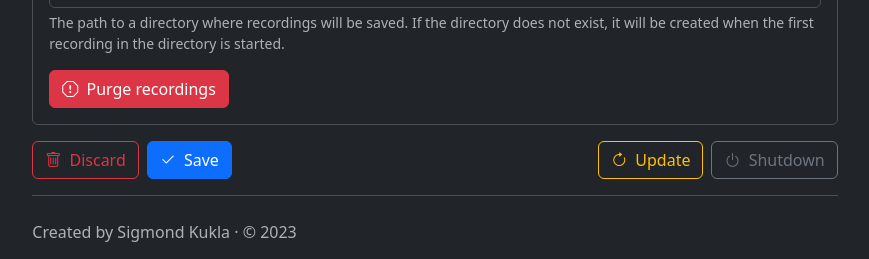
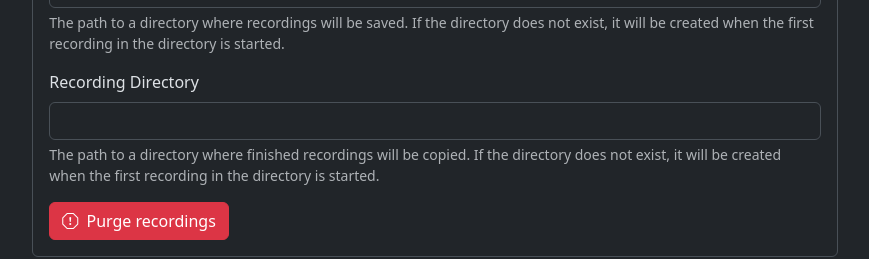
Before and after one commit to PicoPlanetDev/whiteboard-recorder, a Vue app in the folder frontend/: page /settings in a window 1280 px wide. Shown: the part 840-1099 px from the top of the page, without its empty margins (205-1074 px from the left). Built offline with nearby package versions, Linux system fonts and the light colour scheme; no server answers.

Commit message:
Test recording directory copy

```diff
--- a/frontend/src/components/SettingsForm.vue
+++ b/frontend/src/components/SettingsForm.vue
@@ -86,10 +86,21 @@ import Alert from './Alert.vue';
             <!-- Recording directory input -->
             <div class="mb-3">
                 <label for="recordingDirectoryInput" class="form-label">Recording Directory</label>
-                <input type="text" id="jrecordingDirectoryInput" class="form-control"
+                <input type="text" id="recordingDirectoryInput" class="form-control"
                     aria-describedby="recordingDirectoryHelpBlock" v-model="files.recordingDirectory">
                 <div id="recordingDirectoryHelpBlock" class="form-text">
                     The path to a directory where recordings will be saved. If the directory does not exist, it will be
+                    created when the first recording in the directory is started.
+                </div>
+            </div>
+            <!-- Copy directory input -->
+            <div class="mb-3">
+                <label for="recordingCopyDirectoryInput" class="form-label">Recording Directory</label>
+                <input type="text" id="jrecordingCopyDirectoryInput" class="form-control"
+                    aria-describedby="recordingCopyDirectoryHelpBlock" v-model="files.recordingCopyDirectory">
+                <div id="recordingCopyDirectoryHelpBlock" class="form-text">
+                    The path to a directory where finished recordings will be copied. If the directory does not exist, it
+                    will be
                     created when the first recording in the directory is started.
                 </div>
             </div>
@@ -357,6 +368,7 @@ export default {
             },
             files: {
                 recordingDirectory: '',
+                recordingCopyDirectory: '',
             }
         }
     },
@@ -410,6 +422,7 @@ export default {
                 }
 
                 this.files.recordingDirectory = response.data.files.recording_directory;
+                this.files.recordingCopyDirectory = response.data.files.recording_copy_directory;
 
             }).catch(error => {
                 console.log(error);
@@ -455,6 +468,7 @@ export default {
                 },
                 files: {
                     recording_directory: this.files.recordingDirectory,
+                    recording_copy_directory: this.files.recordingCopyDirectory,
                 }
 
             }).then(response => {
```
Also changed, not shown: 2 other files (tests, documents, lock files or other folders).
